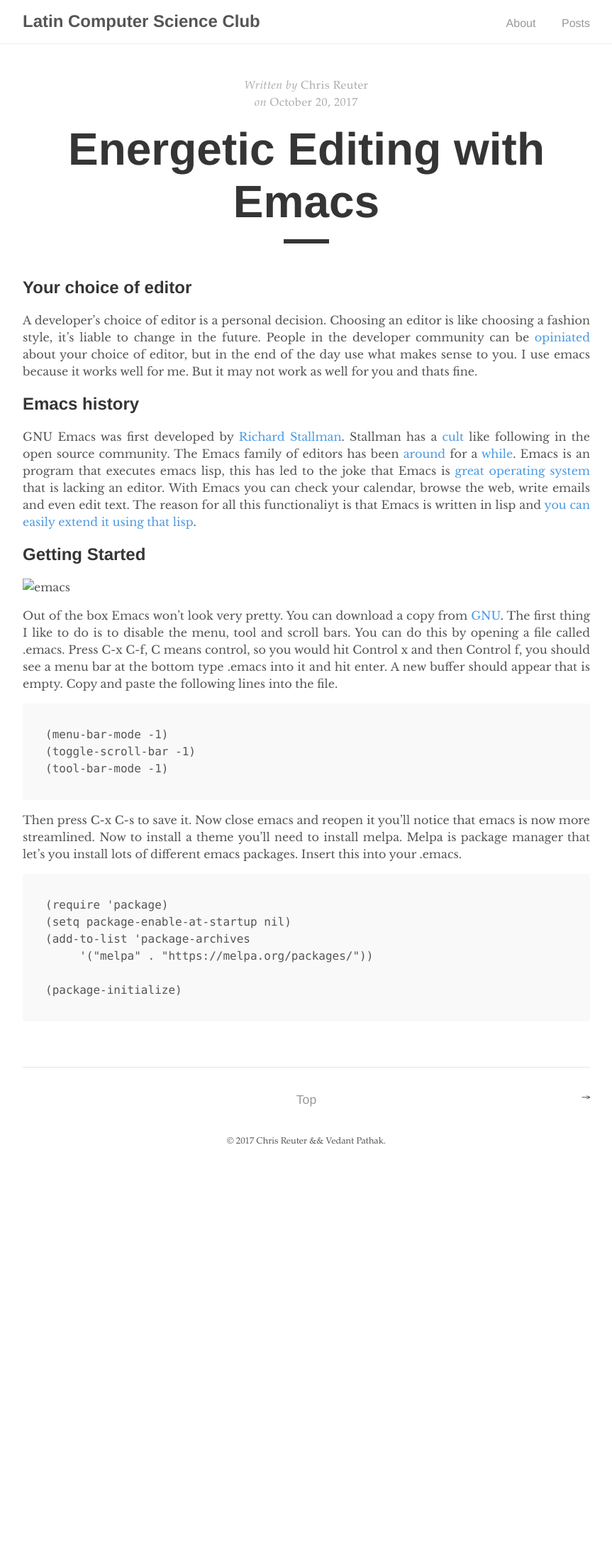
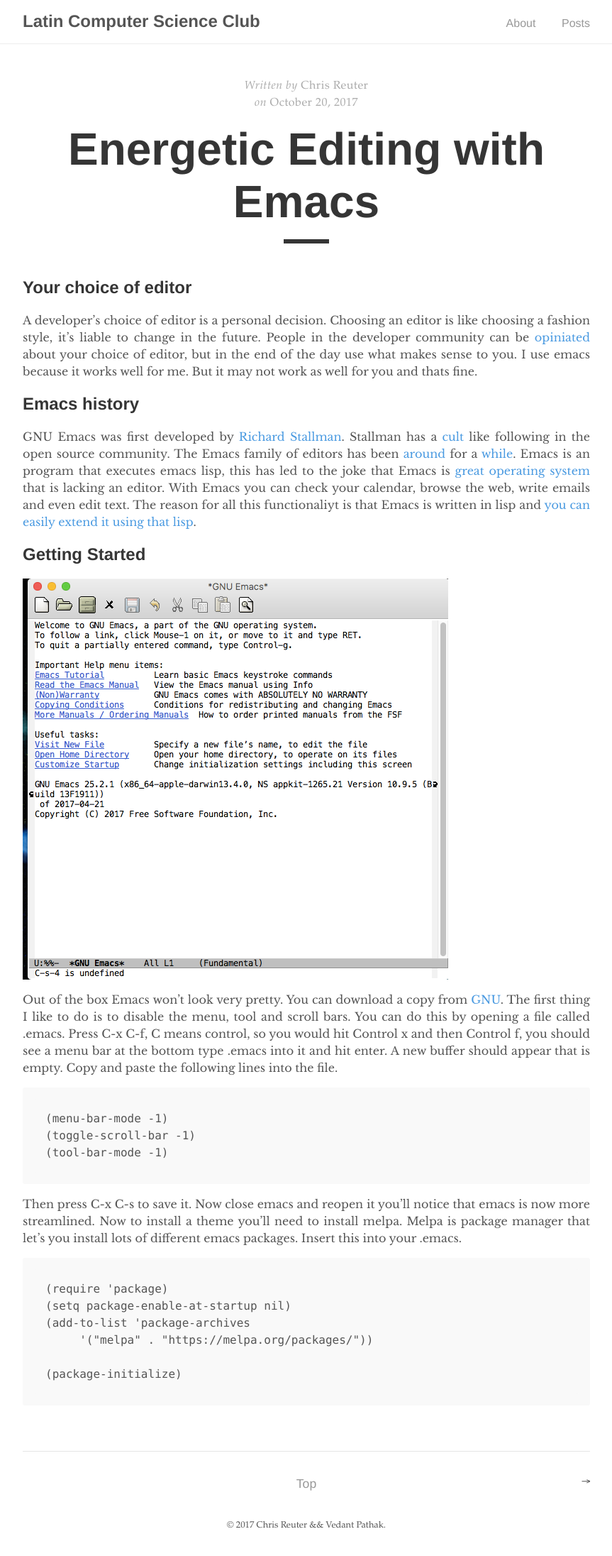
Before and after one commit to A-Vadali/Cs_Club, a Jekyll site: the page built from _posts/2017-10-20-editors.md, in a window 1280 px wide. Shown: the whole page at 71% size, without its empty margins (208-1071 px from the left). Built offline with Jekyll 4.4.1, drawn with Linux system fonts in a browser that asks for light colours; before the commit the page ends 1651 px from its top, so only the background shows below that.

Commit message:
fixed images

```diff
--- a/_posts/2017-10-20-editors.md
+++ b/_posts/2017-10-20-editors.md
@@ -17,7 +17,7 @@ GNU Emacs was first developed by [Richard Stallman](https://stallman.org/). Stal
 
 ## Getting Started
 
-![emacs](latincsclub.com/assets/editors/emacs0.png)
+![emacs](http://latincsclub.com/assets/editors/emacs0.png)
 Out of the box Emacs won't look very pretty.  You can download a copy from [GNU](https://www.gnu.org/software/emacs/). The first thing I like to do is to disable the menu, tool and scroll bars. You can do this by opening a file called .emacs. Press C-x C-f, C means control, so you would hit Control x and then Control f, you should see a menu bar at the bottom type .emacs into it and hit enter. A new buffer should appear that is empty. Copy and paste the following lines into the file.
 
     (menu-bar-mode -1)
```
Also changed, not shown: 1 other file.
